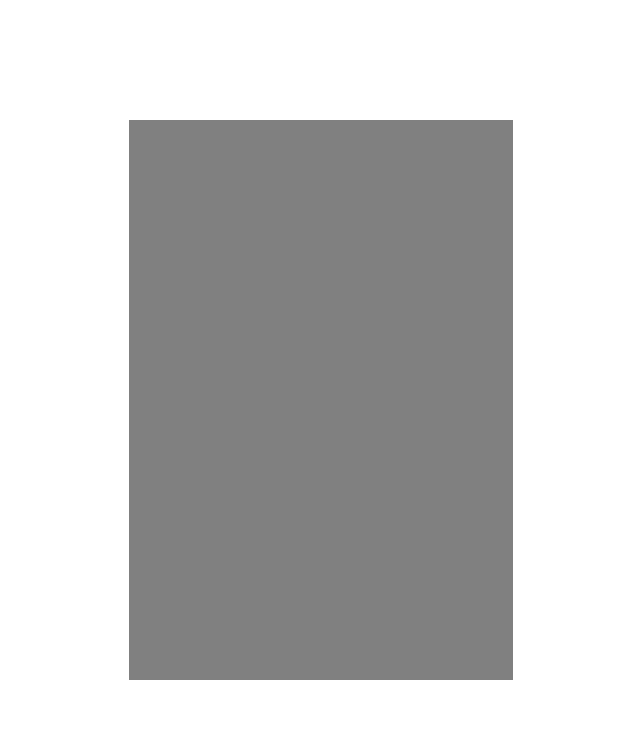
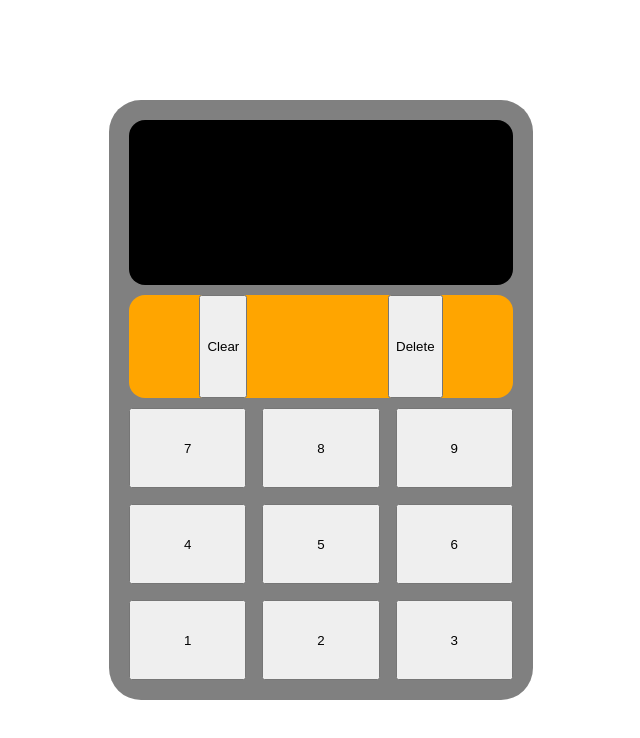
Before and after one commit to wiryawaneo/calculator, a plain HTML site: page index.html in a window 1280 px wide. Shown: the whole page, without its empty margins (319-959 px from the left). Drawn offline with Linux system fonts and the light colour scheme.

Commit message:
Added numbers and necessary buttons

```diff
--- a/index.html
+++ b/index.html
@@ -8,7 +8,24 @@
   </head>
   <body>
     <div id="container">
-      <div id="calculator"></div>
+      <div id="calculator">
+        <div id="display" class="default"></div>
+        <div id="resettors" class="default">
+          <button id="clear">Clear</button>
+          <button id="delete">Delete</button>
+        </div>
+        <div id="inputs">
+          <button id="Seven" class="number">7</button>
+          <button id="Eight" class="number">8</button>
+          <button id="Nine" class="number">9</button>
+          <button id="four" class="number">4</button>
+          <button id="five" class="number">5</button>
+          <button id="Six" class="number">6</button>
+          <button id="one" class="number">1</button>
+          <button id="two" class="number">2</button>
+          <button id="three" class="number">3</button>
+        </div>
+      </div>
     </div>
   </body>
   <script src="script.js"></script>
--- a/styles.css
+++ b/styles.css
@@ -1,4 +1,9 @@
-html, body {
+:root {
+    --flex-gap: 1rem; /* Variable for gap */
+}
+
+html,
+body {
   height: 100%;
 }
 body {
@@ -14,8 +19,50 @@ body {
   justify-content: center;
 }
 
+.default {
+  border-radius: 16px;
+}
+
 #calculator {
-  width: 30vw;
-  height: 70vh;
+  width: 30%;
+  height: 70%;
   background-color: grey;
+  display: flex;
+  justify-content: center;
+  flex-direction: column;
+  padding: 20px;
+  border-radius: 32px;
+  gap: 10px;
 }
+
+#display {
+  flex-grow: 2;
+  background-color: black;
+}
+
+#resettors {
+  display: flex;
+  justify-content: space-around;
+  flex-direction: row;
+  flex-grow: 1;
+  background-color: orange;
+}
+
+#inputs {
+  display: flex;
+  justify-content: space-around;
+  flex-direction: row;
+  flex-wrap: wrap;
+  gap: var(--flex-gap);
+}
+
+/* https://stackoverflow.com/questions/66240486/flex-gap-and-flex-wrap-with-percentages */
+
+.number {
+    --flex-items: 3; /* Variable for number of items */
+  width: calc(
+    (100% / var(--flex-items)) -
+      (((var(--flex-items) - 1) / var(--flex-items)) * var(--flex-gap))
+  );
+  height: 5rem;
+}
```
Lines whose indentation alone changed are shown as unchanged.
